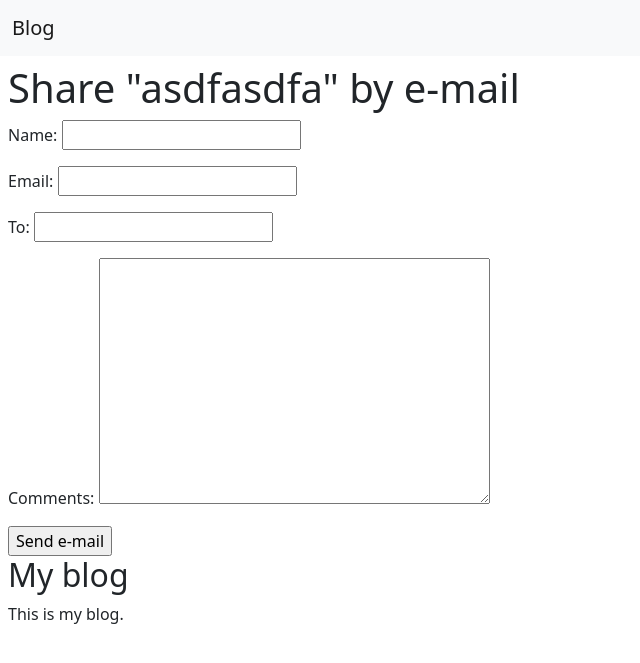
After one commit to H0oxy/django-in-examples, a Django app: template ex.1/mysite/blog/templates/blog/post/share.html in a window 1280 px wide. The commit adds this page. Shown: the top 663 px of the page, without its empty margins (0-640 px from the left). Run offline with Django 4.2, Linux system fonts and the light colour scheme; the template is opened without the code that fills it: values that come from a table or form of the project are taken from there, others are empty; data comes from the database, SQL or seed files in the repository; both versions use the stored data as it was after the commit.

Commit message:
email-form

```diff
--- /dev/null
+++ b/ex.1/mysite/blog/forms.py
@@ -0,0 +1,8 @@
+from django import forms
+
+
+class EmailPostForm(forms.Form):
+    name = forms.CharField(max_length=25)
+    email = forms.EmailField()
+    to = forms.EmailField()
+    comments = forms.CharField(required=False, widget=forms.Textarea)
--- a/ex.1/mysite/blog/templates/blog/base.html
+++ b/ex.1/mysite/blog/templates/blog/base.html
@@ -4,8 +4,22 @@
 <head>
     <title>{% block title %}{% endblock %}</title>
     <link href="{% static "css/blog.css" %}" rel="stylesheet">
-</head>
+
+        <!-- Core theme CSS (includes Bootstrap)-->
+    <link href="https://cdn.jsdelivr.net/npm/bootstrap@5.2.0/dist/css/bootstrap.min.css" rel="stylesheet" integrity="sha384-gH2yIJqKdNHPEq0n4Mqa/HGKIhSkIHeL5AyhkYV8i59U5AR6csBvApHHNl/vI1Bx" crossorigin="anonymous">
 <body>
+
+<nav class="navbar bg-light">
+  <div class="container-fluid">
+    <a class="navbar-brand" href="#">
+      Blog
+    </a>
+  </div>
+</nav>
+
+
+<div class="p-2">
+
 
 <div id="content">
     {% block content %}
@@ -13,10 +27,12 @@
 </div>
 
 
-<div id="sidebar">
+<div id="sidebar" class="">
     <h2>My blog</h2>
     <p>This is my blog.</p>
 </div>
-
+</div>
+<!-- Bootstrap core JS-->
+    <script src="https://cdn.jsdelivr.net/npm/bootstrap@5.2.0/dist/js/bootstrap.bundle.min.js" integrity="sha384-A3rJD856KowSb7dwlZdYEkO39Gagi7vIsF0jrRAoQmDKKtQBHUuLZ9AsSv4jD4Xa" crossorigin="anonymous"></script>
 </body>
 </html>
--- a/ex.1/mysite/blog/templates/blog/pagination.html
+++ b/ex.1/mysite/blog/templates/blog/pagination.html
@@ -11,9 +11,8 @@
 </span>
 
 {% if page.has_next %}
-    <a href="?page={{ page.next_page_number }}">Next</a>
+<a href="?page={{ page.next_page_number }}">Next</a>
 {% endif %}
-
 </span>
 
 </div>
--- a/ex.1/mysite/blog/templates/blog/post/detail.html
+++ b/ex.1/mysite/blog/templates/blog/post/detail.html
@@ -6,4 +6,8 @@
 <h1>{{ post.title }}</h1>
 <p class="date">Published {{ post.publish }} by {{ post.author }}</p>
 {{ post.body|linebreaks }}
+
+<p>
+    <a href="{% url "blog:post_share" post.id %}">Share this post</a>
+</p>
 {% endblock %}
--- /dev/null
+++ b/ex.1/mysite/blog/templates/blog/post/share.html
@@ -0,0 +1,20 @@
+{% extends "blog/base.html" %}
+{% block title %}Share a post{% endblock %}
+
+{% block content %}
+
+{% if sent %}
+    <h1>E-mail successfully sent</h1>
+    <p>"{{ post.title }}" was successfully sent to {{ form.cleaned_data.to }}.</p>
+{% else %}
+
+<h1>Share "{{ post.title }}" by e-mail</h1>
+
+<form action="." method="post">
+    {{ form.as_p }}
+    {% csrf_token %}
+    <input type="submit" value="Send e-mail">
+</form>
+
+{% endif %}
+{% endblock %}
--- a/ex.1/mysite/blog/urls.py
+++ b/ex.1/mysite/blog/urls.py
@@ -6,4 +6,5 @@ app_name = 'blog'
 urlpatterns = [
     path('', views.PostListView.as_view(), name='post_list'),
     path('<int:year>/<int:month>/<int:day>/<slug:post>/', views.post_detail, name='post_detail'),
+    path('<int:post_id>/share/', views.post_share, name='post_share'),
 ]
--- a/ex.1/mysite/mysite/settings.py
+++ b/ex.1/mysite/mysite/settings.py
@@ -123,3 +123,5 @@ STATIC_URL = 'static/'
 # https://docs.djangoproject.com/en/4.1/ref/settings/#default-auto-field
 
 DEFAULT_AUTO_FIELD = 'django.db.models.BigAutoField'
+
+EMAIL_BACKEND = 'django.core.mail.backends.console.EmailBackend'
```
Also changed, not shown: ex.1/mysite/blog/templates/blog/post/list.html (+7 -9 lines), ex.1/mysite/blog/views.py (+20 -0 lines), ex.1/mysite/db.sqlite3.
